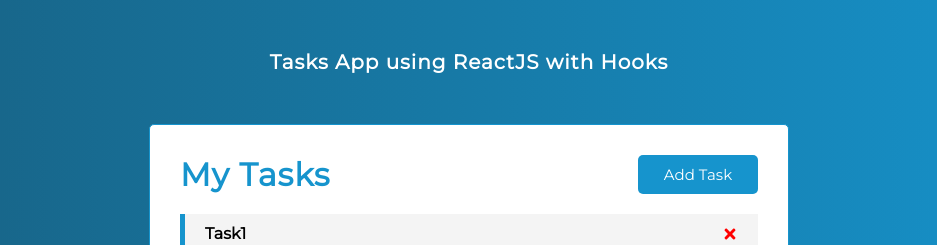
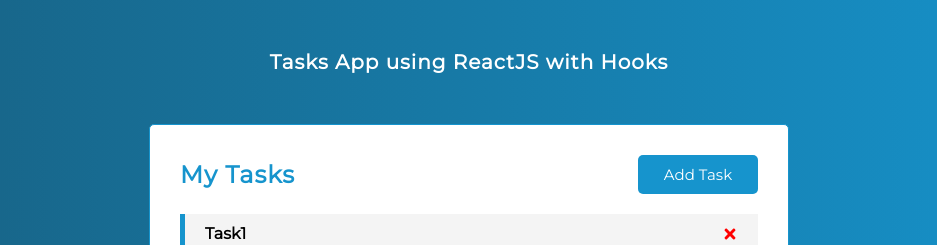
Before and after one commit to AnnSaid/tasks-reactjs-app, a React (Create React App) app: page / in a window 1280 px wide. Shown: the top 245 px of the page, without its empty margins (171-1108 px from the left). Built offline with nearby package versions, Linux system fonts and the light colour scheme; the HTML template or start-up script is replaced by a standard one.

Commit message:
Update Header.js

```diff
--- a/src/components/Header.js
+++ b/src/components/Header.js
@@ -4,9 +4,9 @@ import Button from "./Button";
 const Header = ({ title, onAddT, showAdd }) => {
   return (
     <header className="header">
-      <h1 className="h-title">{title}</h1>
+      <h2 className="h-title">{title}</h2>
       <Button
-        color={showAdd ? "#f44336" : "#1694cd"}
+        color={showAdd ? "rgb(116 143 157)" : "#1694cd"}
         text={showAdd ? "Cancel" : "Add Task"}
         onClick={onAddT}
       />
```
